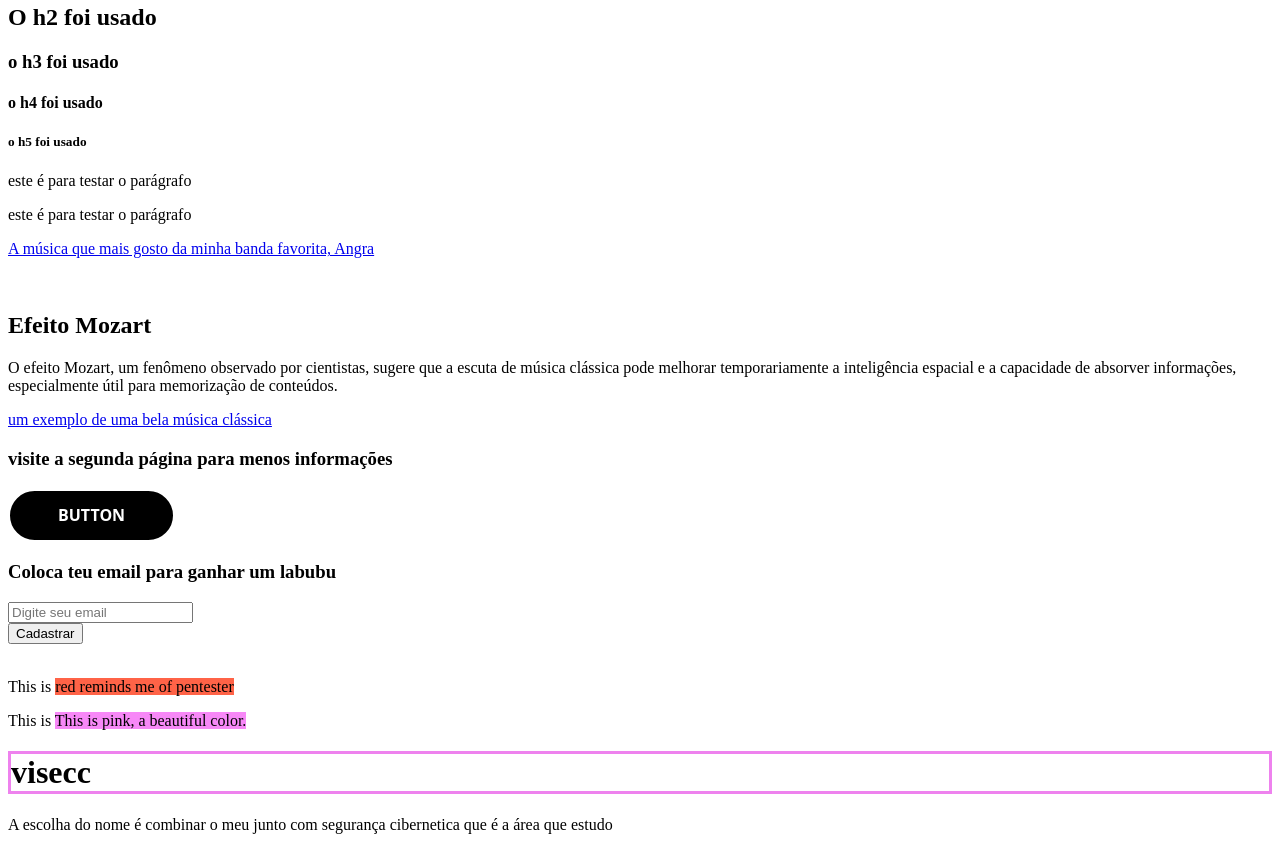
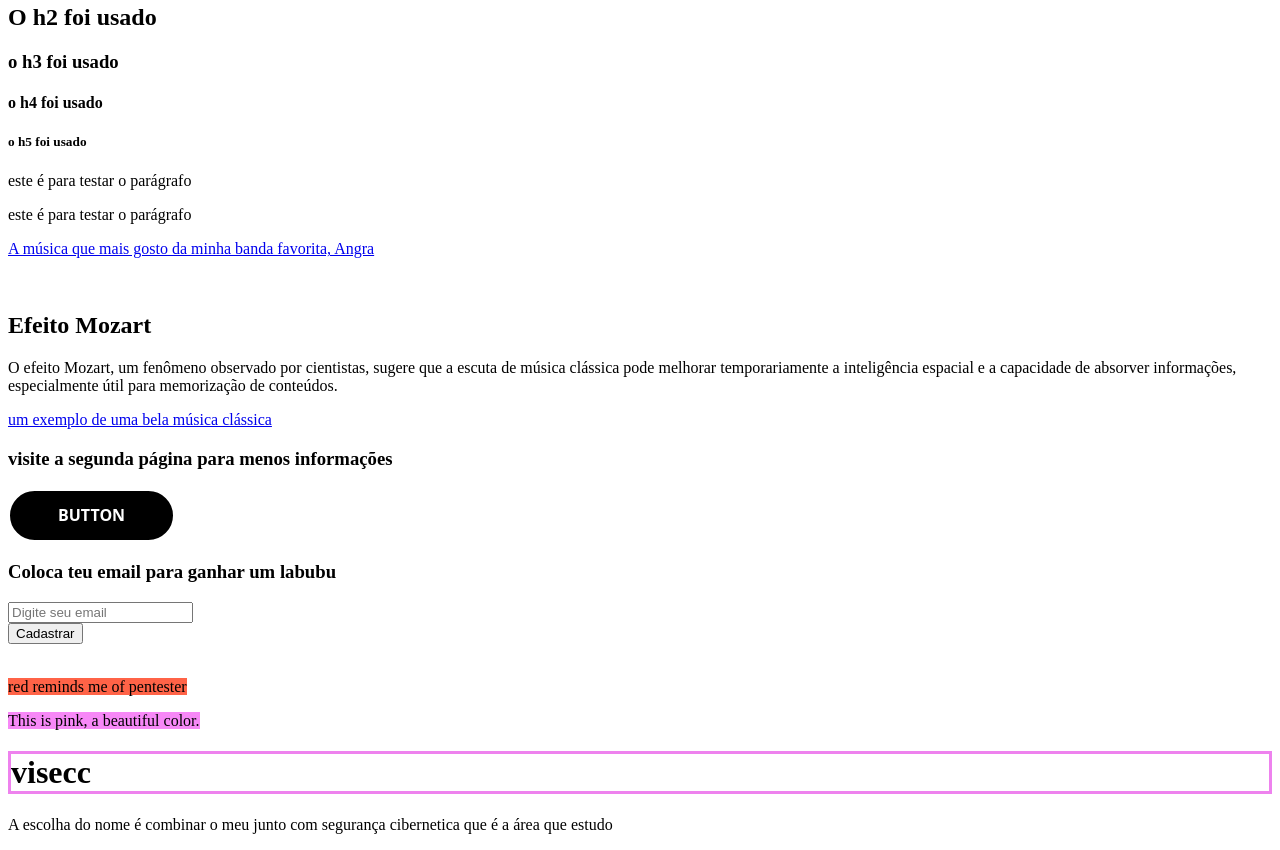
Before and after one commit to visecc/programando-y-aprendendo, a plain HTML site: page index.html in a window 1280 px wide. Shown: the part 82-932 px from the top of the page. Drawn offline with Linux system fonts and the light colour scheme.

Commit message:
Update index.html

```diff
--- a/index.html
+++ b/index.html
@@ -45,8 +45,8 @@
     <br><br>
     <button>Cadastrar</button>
     <br><br>
-<p>This is <span style="background-color: tomato;">red reminds me of pentester</span> </p>
-<p> This is <span style="background-color: rgba(247, 132, 247, 0.959);">This is pink, a beautiful color.</span> </p>
+<p> <span style="background-color: tomato;">red reminds me of pentester</span> </p>
+<p> <span style="background-color: rgba(247, 132, 247, 0.959);">This is pink, a beautiful color.</span> </p>
 
 <h1>visecc</h1>
 <p>A escolha do nome é combinar o meu junto com segurança cibernetica que é a área que estudo</p>
```
